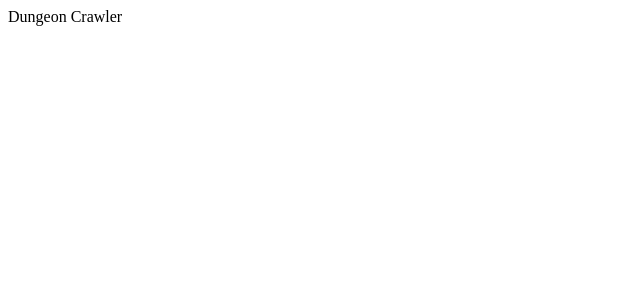
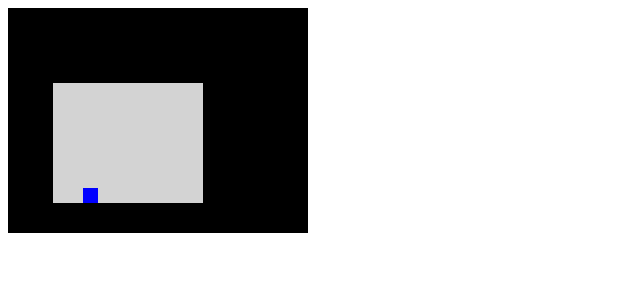
Before and after one commit to ananasij/dungeonCrawler, a React app: page / in a window 1280 px wide. Shown: the top 300 px of the page, without its empty margins (0-640 px from the left). Built offline with nearby package versions, Linux system fonts and the light colour scheme.

Commit message:
Randomly generating small rectangular dungeon and randomly located hero. Hero can walk across the dungeon

```diff
--- /dev/null
+++ b/app/src/Constants.js
@@ -0,0 +1,13 @@
+const Constants = {
+    CellState: {
+        EMPTY: 'EMPTY',
+        DUNGEON: 'DUNGEON',
+        HERO: 'HERO'
+    },
+    Map: {
+        WIDTH: 20,
+        HEIGHT: 15
+    }
+};
+
+export default Constants;
--- a/app/src/components/App.jsx
+++ b/app/src/components/App.jsx
@@ -1,9 +1,106 @@
 import React from 'react';
+import Map from './Map';
+import Constants from './../Constants';
 
-function App() {
-    return (
-        <div>Dungeon Crawler</div>
-    );
+const { EMPTY, DUNGEON, HERO } = Constants.CellState;
+
+class App extends React.Component {
+    constructor() {
+        super();
+        this.state = {
+            dungeonWidth: 10,
+            dungeonHeight: 8,
+            map: [],
+            hero: {}
+        };
+    }
+
+    componentWillMount() {
+        window.addEventListener('keydown', e => this.handleKeyDown(e));
+        this.initMap(Constants.Map.WIDTH, Constants.Map.HEIGHT);
+    }
+
+    initMap(width, height) {
+        const map = [];
+        for (let i = 0; i < width; i += 1) {
+            map[i] = [];
+            for (let j = 0; j < height; j += 1) {
+                map[i][j] = EMPTY;
+            }
+        }
+        const dungeonStartX = Math.floor(Math.random() * (width - this.state.dungeonWidth - 1)) + 1;
+        const dungeonStartY = Math.floor(Math.random() * (height - this.state.dungeonHeight - 1)) + 1;
+
+        for (let i = dungeonStartX; i < dungeonStartX + this.state.dungeonWidth; i += 1) {
+            for (let j = dungeonStartY; j < dungeonStartY + this.state.dungeonHeight; j += 1) {
+                map[i][j] = DUNGEON;
+            }
+        }
+        const hero = this.initHero(map);
+        this.setState({ width, height, map, hero });
+    }
+
+    initHero(map) {
+        const hero = {
+            x: 0,
+            y: 0
+        };
+        while (true) {
+            hero.x = Math.floor(Math.random() * map.length);
+            hero.y = Math.floor(Math.random() * map[0].length);
+            if (map[hero.x][hero.y] === DUNGEON) {
+                break;
+            }
+        }
+        return hero;
+    }
+
+    handleKeyDown(e) {
+        switch (e.code) {
+        case 'ArrowUp':
+            this.walk(0, -1);
+            break;
+        case 'ArrowDown':
+            this.walk(0, 1);
+            break;
+        case 'ArrowLeft':
+            this.walk(-1, 0);
+            break;
+        case 'ArrowRight':
+            this.walk(1, 0);
+            break;
+        default:
+            break;
+        }
+    }
+
+    walk(stepX, stepY) {
+        const map = this.state.map;
+        const hero = this.state.hero;
+        const nextX = hero.x + stepX;
+        const nextY = hero.y + stepY;
+        if (this.state.map[nextX][nextY] === DUNGEON) {
+            map[hero.x][hero.y] = DUNGEON;
+            hero.x = nextX;
+            hero.y = nextY;
+            this.setState({ hero, map });
+        }
+    }
+
+    render() {
+        const currentMap = this.state.map;
+        currentMap[this.state.hero.x][this.state.hero.y] = HERO;
+        return (
+            <div
+                tabIndex="0"
+                onKeyPress={this.walk}
+            >
+                <Map
+                    map={this.state.map}
+                />
+            </div>
+        );
+    }
 }
 
 export default App;
--- /dev/null
+++ b/app/src/components/Map.jsx
@@ -0,0 +1,57 @@
+import React from 'react';
+import PropTypes from 'prop-types';
+import Constants from './../Constants';
+
+const { EMPTY, DUNGEON, HERO } = Constants.CellState;
+
+function Grid({ map }) {
+    const width = map.length;
+    const height = map[0].length;
+
+    const mapToRender = [];
+    let currentRow;
+    let currentCellStyle;
+
+    for (let y = 0; y < height; y += 1) {
+        currentRow = [];
+        for (let x = 0; x < width; x += 1) {
+            switch (map[x][y]) {
+            case EMPTY:
+                currentCellStyle = 'map-cell-empty';
+                break;
+            case DUNGEON:
+                currentCellStyle = 'map-cell-dungeon';
+                break;
+            case HERO:
+                currentCellStyle = 'map-cell-hero';
+                break;
+            default:
+                break;
+            }
+
+            if (!map[x][y]) {
+                throw new Error(`Undefined cell: ${x}, ${y}`);
+            }
+
+            currentRow.push(
+                <div
+                    key={''.concat(x, y)}
+                    className={'map-cell '.concat(currentCellStyle)}
+                >{map[x][y] === DUNGEON ? '' : '' }</div>
+            );
+        }
+        mapToRender.push(<div className="map-row" key={y}>{currentRow}</div>);
+    }
+
+    return (
+        <div className="map">
+            {mapToRender}
+        </div>
+    );
+}
+
+Grid.propTypes = {
+    map: PropTypes.array.isRequired
+};
+
+export default Grid;
--- a/app/styles/main.scss
+++ b/app/styles/main.scss
@@ -0,0 +1,33 @@
+$cell-size: 15px;
+$color-cell-empty: black;
+$color-cell-dungeon: lightgray;
+$color-cell-hero: blue;
+
+.map {
+  display: inline-block;
+}
+
+.map-row {
+  display: table;
+  margin: 0;
+  padding: 0;
+  border: 0;
+}
+
+.map-cell {
+  display: table-cell;
+  min-width: $cell-size;
+  max-width: $cell-size;
+  height: $cell-size;
+  border: 0;
+}
+
+.map-cell-empty {
+  background-color: $color-cell-empty;
+}
+.map-cell-dungeon {
+  background-color: $color-cell-dungeon;
+}
+.map-cell-hero {
+  background-color: $color-cell-hero;
+}
```
